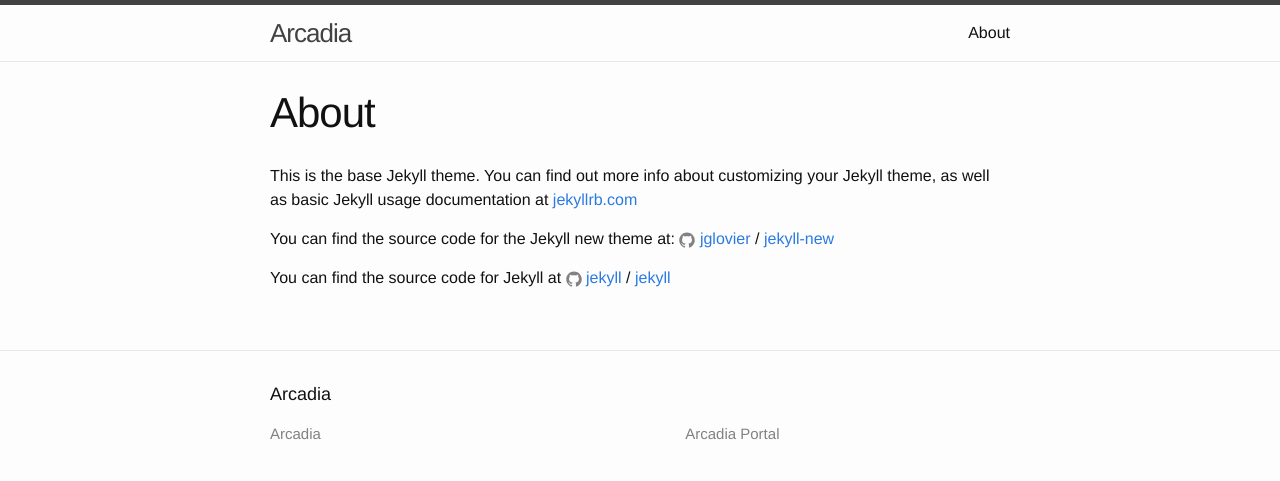
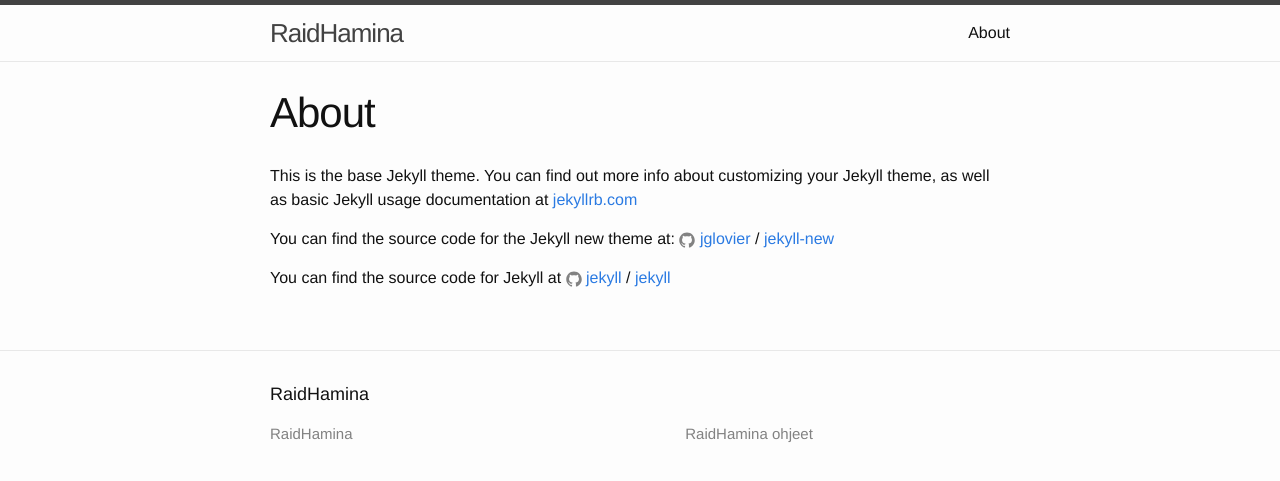
Before and after one commit to jinnatar/raidhamina, a Jekyll site: the page built from about.md, in a window 1280 px wide. Shown: the top 481 px of the page. Built offline with Jekyll 4.4.1, drawn with Linux system fonts in a browser that asks for light colours.

Commit message:
Update config after fork from portal

```diff
--- a/_config.yml
+++ b/_config.yml
@@ -6,14 +6,14 @@
 # 'jekyll serve'. If you change this file, please restart the server process.
 
 # Site settings
-title: Arcadia
+title: RaidHamina
 description: > # this means to ignore newlines until "baseurl:"
-  Arcadia Portal
+  RaidHamina ohjeet
 baseurl: "/" # the subpath of your site, e.g. /blog
-basedomain: "arcadia.nocturnal.fi"
-url: "https://arcadia.nocturnal.fi" # the base hostname & protocol for your site
+basedomain: "raidhamina.nocturnal.fi"
+url: "https://raidhamina.nocturnal.fi" # the base hostname & protocol for your site
 theme: default
 
 # Build settings
 markdown: kramdown
-destination: /srv/www/ro/local
+destination: /srv/www/ro/raidhamina
```
